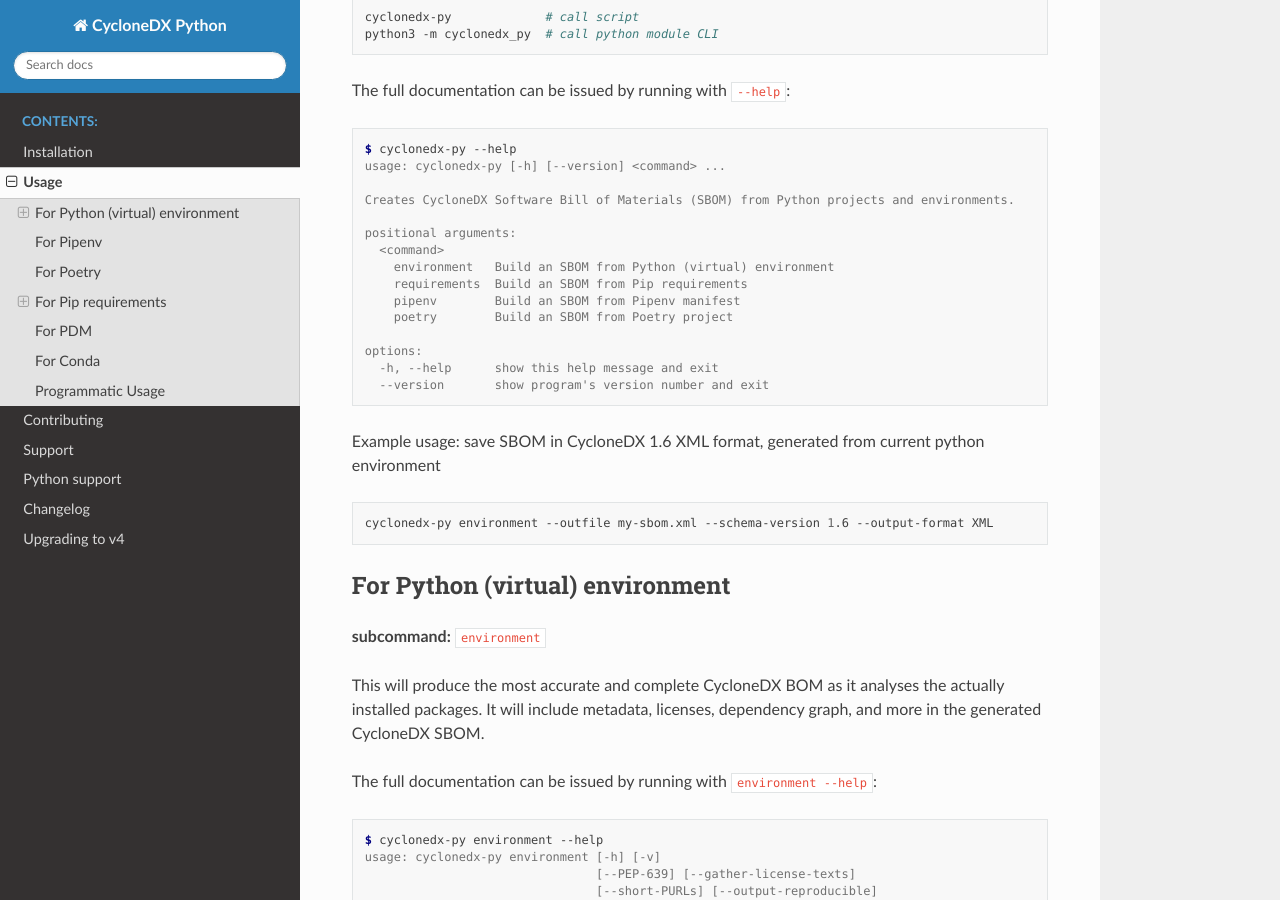
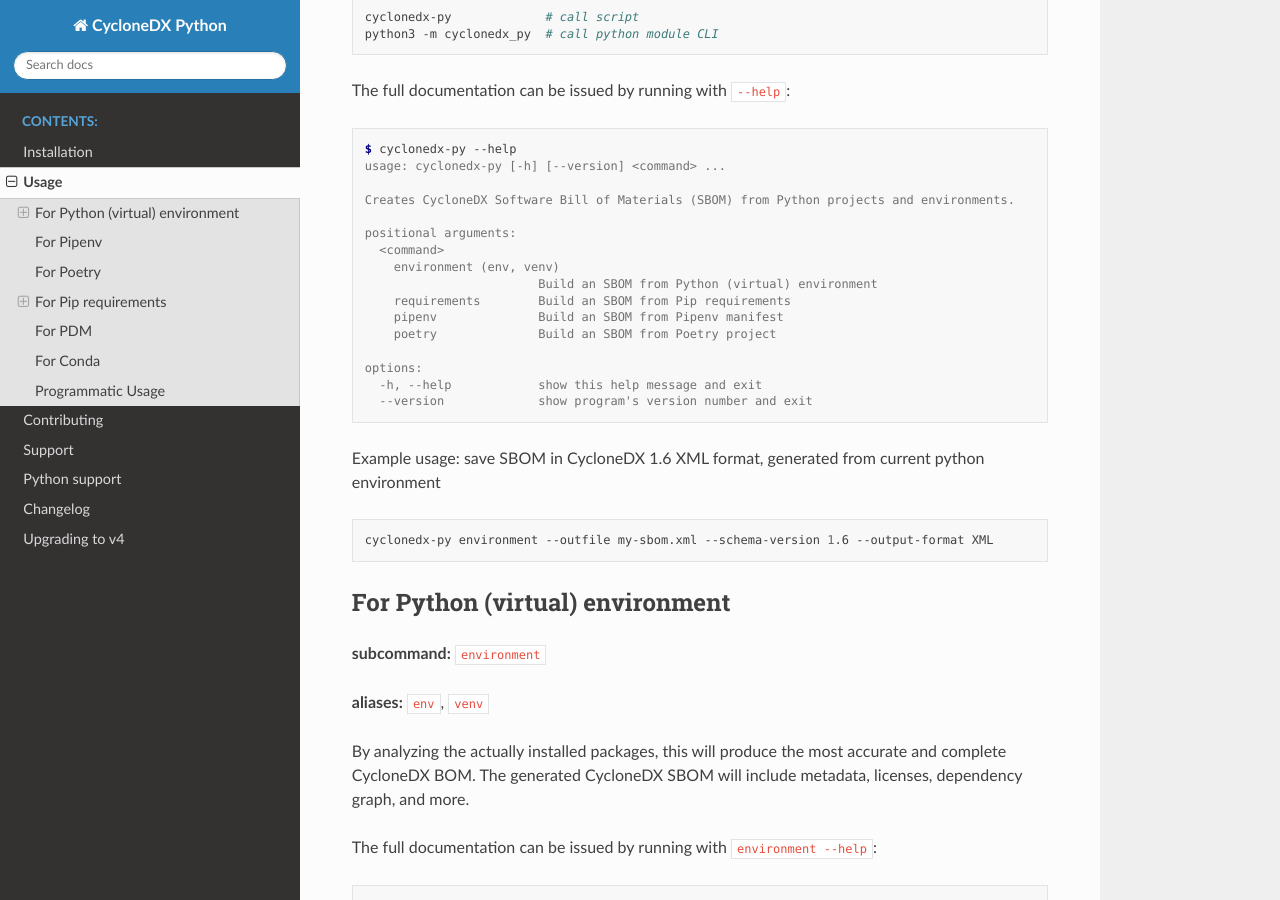
Before and after one commit to CycloneDX/cyclonedx-python, a Sphinx documentation site: the page built from docs/usage.rst, in a window 1280 px wide and 900 px high, scrolled down 212 px. Built offline with Sphinx 7.4.7 and the Read the Docs theme 3.1.0, drawn with Linux system fonts in a browser that asks for light colours.

Commit message:
feat: subcommand `environment` got alias `env`/`venv`
Signed-off-by: Jan Kowalleck <jan.kowalleck@gmail.com>

```diff
--- a/docs/usage.rst
+++ b/docs/usage.rst
@@ -20,14 +20,16 @@
 
     positional arguments:
       <command>
-        environment   Build an SBOM from Python (virtual) environment
-        requirements  Build an SBOM from Pip requirements
-        pipenv        Build an SBOM from Pipenv manifest
-        poetry        Build an SBOM from Poetry project
+        environment (env, venv)
+                            Build an SBOM from Python (virtual) environment
+        requirements        Build an SBOM from Pip requirements
+        pipenv              Build an SBOM from Pipenv manifest
+        poetry              Build an SBOM from Poetry project
 
     options:
-      -h, --help      show this help message and exit
-      --version       show program's version number and exit
+      -h, --help            show this help message and exit
+      --version             show program's version number and exit
+
 
 Example usage: save SBOM in CycloneDX 1.6 XML format, generated from current python environment
 
@@ -41,10 +43,12 @@
 
 **subcommand:** ``environment``
 
+**aliases:** ``env``, ``venv``
+
 .. TODO: describe what an environment is...
 
-This will produce the most accurate and complete CycloneDX BOM as it analyses the actually installed packages.
-It will include metadata, licenses, dependency graph, and more in the generated CycloneDX SBOM.
+By analyzing the actually installed packages, this will produce the most accurate and complete CycloneDX BOM.
+The generated CycloneDX SBOM will include metadata, licenses, dependency graph, and more.
 
 The full documentation can be issued by running with ``environment --help``:
 
```
Also changed, not shown: README.md (+9 -8 lines), 3 other files.
